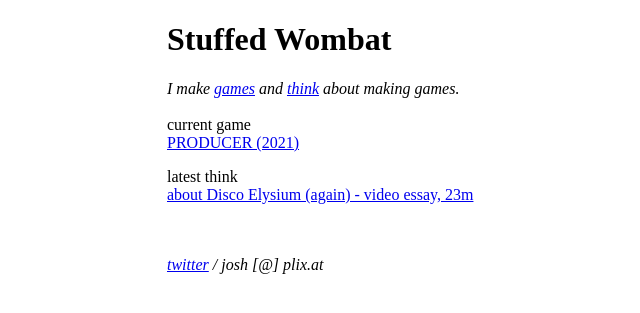
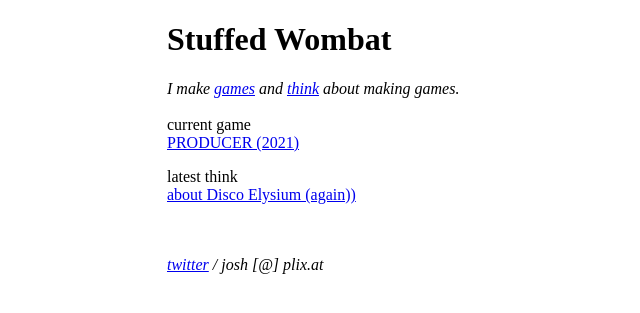
Before and after one commit to stuffedwombat/stuffedwombat.github.io, a Jekyll site: the page built from index.md, in a window 1280 px wide. Shown: the top 313 px of the page, without its empty margins (157-797 px from the left). Built offline with Jekyll 4.4.1, drawn with Linux system fonts in a browser that asks for light colours; our own code applies the rules of GitHub Pages for plain Markdown files; comment, search, counter and statistics services are not loaded.

Commit message:
Update index.md

```diff
--- a/index.md
+++ b/index.md
@@ -6,7 +6,7 @@ current game<br>
 [PRODUCER (2021)](producer_2021)
 
 latest think<br>
-<a href="https://www.youtube.com/watch?v=sbj6BCLrZ_I" target="_blank">about Disco Elysium (again) - video essay, 23m</a>
+[about Disco Elysium (again))](about_disco_elysium)
 
 
 
```
